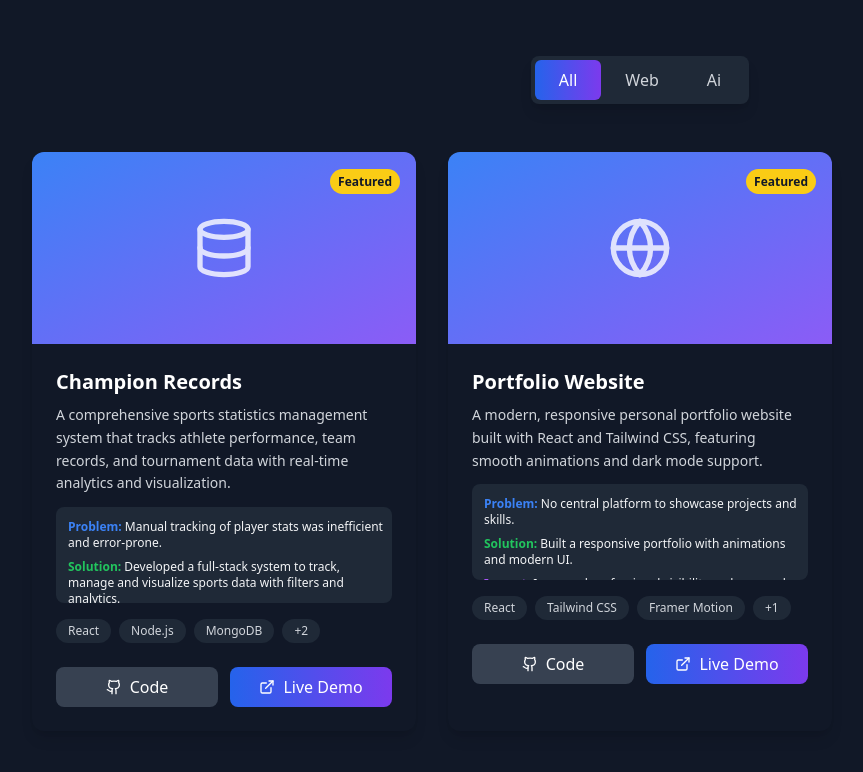
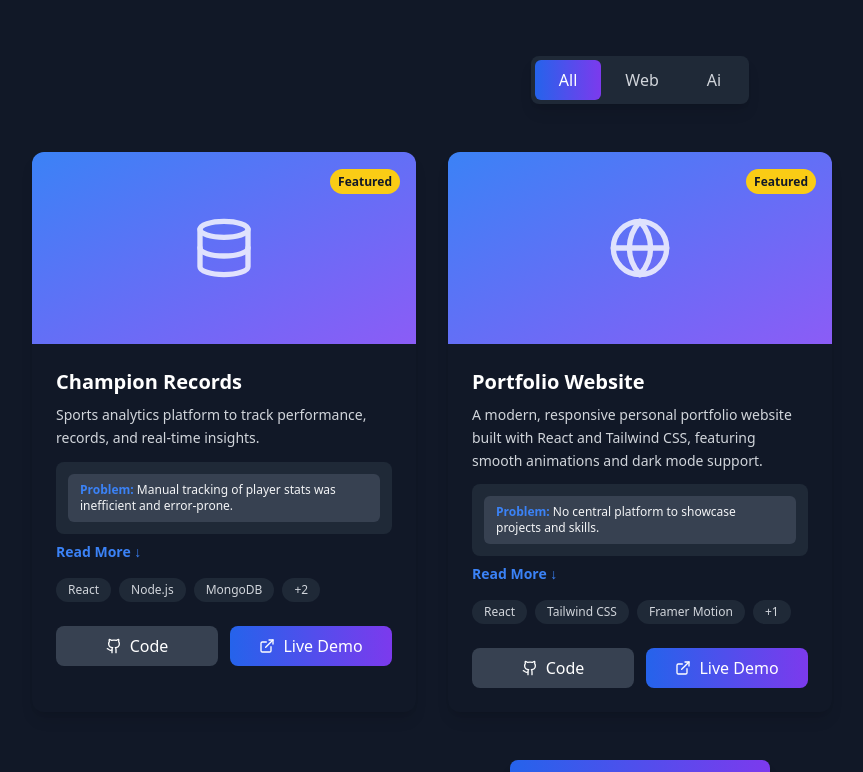
Before and after one commit to Ayushbangwal/Portfolio-website, a React (Create React App) app: page / in a window 1280 px wide. Shown: the part 2000-2772 px from the top of the page, without its empty margins (0-863 px from the left). Built offline with nearby package versions, Linux system fonts and the light colour scheme; the HTML template or start-up script is replaced by a standard one.

Commit message:
inal UI improvements: read more feature, animations, and project enhancements

```diff
--- a/src/components/Hero.js
+++ b/src/components/Hero.js
@@ -85,7 +85,8 @@ to-pink-500 rounded-full blur-md opacity-30 group-hover:opacity-70 transition du
             variants={itemVariants}
             className="text-2xl md:text-3xl text-gray-300 mb-4"
           >
-            Aspiring Software Developer / Engineering Student
+            Full Stack Developer | Building Scalable Web Apps
+
           </motion.h2>
 
           <motion.p
--- a/src/components/Projects.js
+++ b/src/components/Projects.js
@@ -4,19 +4,20 @@ import { Github, ExternalLink, Database, Globe } from 'lucide-react';
 
 const Projects = () => {
   const [filter, setFilter] = useState('all');
+  const [expandedId, setExpandedId] = useState(null);
 
   const projects = [
     {
       id: 1,
       title: 'Champion Records',
-      description: 'A comprehensive sports statistics management system that tracks athlete performance, team records, and tournament data with real-time analytics and visualization.',
+
+      description: 'Sports analytics platform to track performance, records, and real-time insights.',
       problem: 'Manual tracking of player stats was inefficient and error-prone.',
       solution: 'Developed a full-stack system to track, manage and visualize sports data with filters and analytics.',
       impact: 'Reduced manual effort and improved data accuracy and accessibility.',
 
       techStack: ['React', 'Node.js', 'MongoDB', 'Express', 'Chart.js'],
       githubUrl:"https://github.com/Ayushbangwal/Champion-Records",
-              // https://github.com/Ayushbangwal/Champion-Records,
       liveUrl: "https://champion-records.vercel.app/",
       category: 'web',
       featured: true,
@@ -31,8 +32,8 @@ const Projects = () => {
       solution: 'Built a responsive portfolio with animations and modern UI.',
       impact: 'Improved professional visibility and personal branding.',
       techStack: ['React', 'Tailwind CSS', 'Framer Motion', 'Lucide React'],
-      githubUrl: 'https://github.com/yourusername/portfolio',
-      liveUrl: 'https://yourportfolio.netlify.app',
+      githubUrl: 'https://github.com/Ayushbangwal/Portfolio-website',
+      liveUrl: 'https://portfolio-website-peach-sigma-81.vercel.app/',
       category: 'web',
       featured: true,
       icon: Globe
@@ -76,10 +77,12 @@ const Projects = () => {
       <motion.div
         variants={itemVariants}
         whileHover={{
-          y: -10,
-          boxShadow: '0 20px 40px rgba(0,0,0,0.2)'
-        }}
-        className="bg-white dark:bg-gray-900 rounded-xl shadow-lg overflow-hidden hover:shadow-2xl transition-all duration-300 group"
+  y: -10,
+  scale: 1.02,
+  boxShadow: '0 25px 50px rgba(0,0,0,0.3)'
+}}
+      className="bg-white dark:bg-gray-900 rounded-xl shadow-lg overflow-hidden
+      hover:shadow-2xl hover:shadow-purple-500/20 transition-all duration-300 group"
       >
         {/* Project Header */}
         <div className="relative h-48 bg-gradient-to-br from-primary-500 to-accent-500 p-6">
@@ -91,7 +94,7 @@ const Projects = () => {
             )}
           </div>
           <div className="flex items-center justify-center h-full">
-            <Icon className="w-16 h-16 text-white opacity-80" />
+            <Icon className="w-16 h-16 text-white opacity-80 group-hover:scale-110 transition duration-300" />
           </div>
         </div>
 
@@ -105,18 +108,39 @@ const Projects = () => {
   {project.description}
 </p>
 
-<div className="bg-gray-100 dark:bg-gray-800 p-3 rounded-lg text-xs
-space-y-2 mb-4 max-h-24 pr-1 overflow-y-auto scrollbar-thin">
-  <p>
-    <span className="text-blue-500 font-semibold">Problem:</span> {project.problem}
-  </p>
-  <p>
+<div className="bg-gray-100 dark:bg-gray-800 p-3 rounded-lg text-xs space-y-2 mb-2">
+  {/*Always  show problem  */}
+  <p className="bg-gray-200 dark:bg-gray-700 px-3 py-2 rounded-md">
+  <span className="text-blue-500 font-semibold">Problem:</span> {project.problem}
+</p>
+
+
+   {/* Show extra only when expanded */}
+ {expandedId === project.id && (
+  <motion.div
+    initial={{ opacity: 0, height: 0 }}
+    animate={{ opacity: 1, height: "auto" }}
+    transition={{ duration: 0.3 }}
+    className="space-y-2 mt-2 border-t border-gray-300 dark:border-gray-700 pt-2"
+  >
+   <p>
     <span className="text-green-500 font-semibold">Solution:</span> {project.solution}
   </p>
+
   <p>
     <span className="text-purple-500 font-semibold">Impact:</span> {project.impact}
   </p>
+  </motion.div>
+ )}
+
 </div>
+<button
+  onClick={() =>
+    setExpandedId(expandedId === project.id ? null : project.id)
+  }
+className="text-primary-500 text-sm font-semibold mb-4 hover:text-primary-400 transition cursor-pointer flex items-center gap-1 group">
+  {expandedId === project.id ? "Show Less ↑" : "Read More ↓"}
+</button>
 
           {/* Tech Stack */}
           <div className="flex flex-wrap gap-2 mb-6">
@@ -143,8 +167,10 @@ space-y-2 mb-4 max-h-24 pr-1 overflow-y-auto scrollbar-thin">
               href={project.githubUrl}
               target="_blank"
               rel="noopener noreferrer"
-              className="flex-1 flex items-center justify-center gap-2 px-4 py-2 bg-gray-900 dark:bg-gray-700 text-white rounded-lg hover:bg-gray-800 dark:hover:bg-gray-600 transition-colors"
-            >
+
+            className="flex-1 flex items-center justify-center gap-2 px-4 py-2 rounded-lg
+            bg-gray-900 dark:bg-gray-700 text-white
+            hover:scale-105 hover:bg-gray-800 transition-all duration-300">
               <Github size={16} />
               Code
             </motion.a>
```
